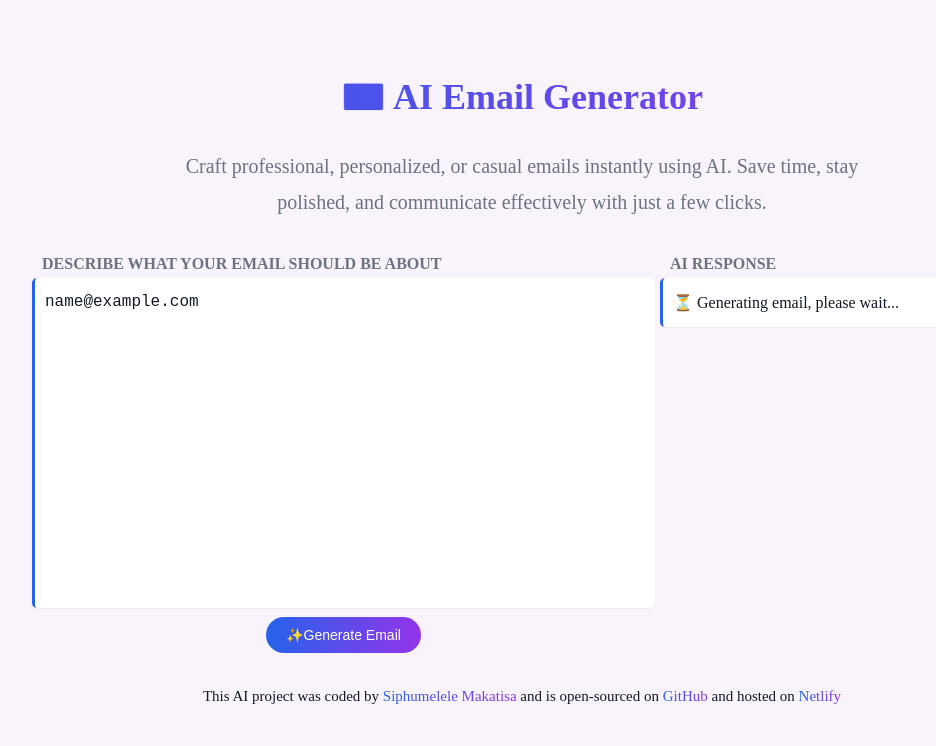
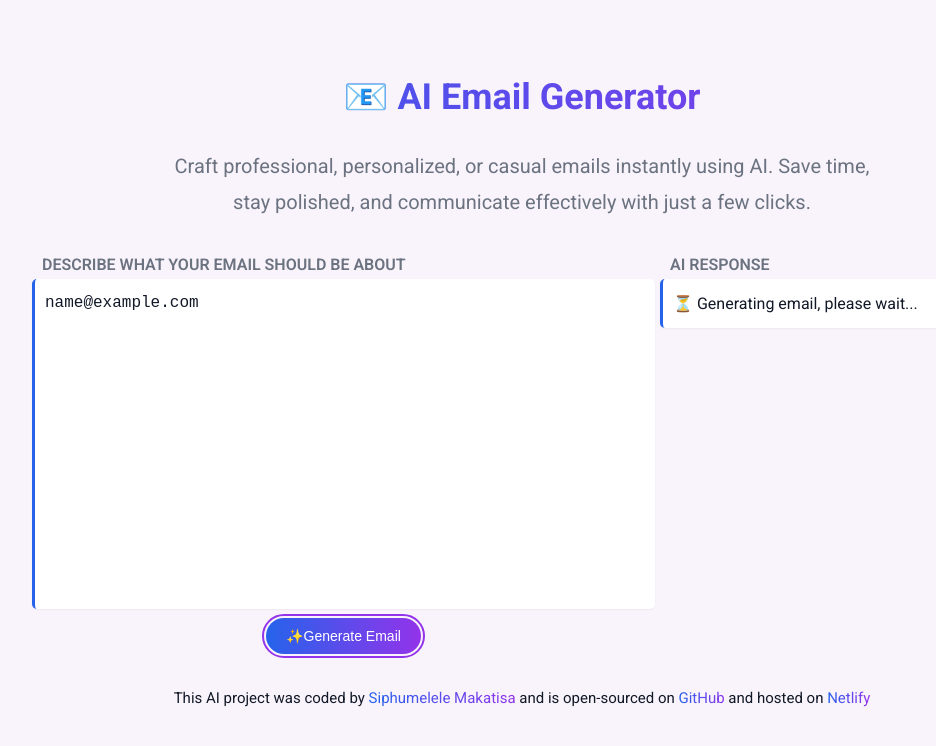
Before and after one commit to SIPHUMELELE22/AI-Email-Generator, a plain HTML site: page index.html in a window 1280 px wide. Both pictures are taken after typing "name@example.com" into the empty fields and a click on the input "✨Generate Email". Shown: the top 746 px of the page, without its empty margins (118-1054 px from the left). Drawn offline with nearby package versions, Linux system fonts and the light colour scheme; no server answers.

Commit message:
Update style.css
Updated the font

```diff
--- a/style.css
+++ b/style.css
@@ -1,7 +1,10 @@
+@import url("https://fonts.googleapis.com/css2?family=Roboto:ital,wght@0,100..900;1,100..900&display=swap");
+
 body {
   background-color: #f9f4fb;
   margin: 0 100px;
   color: #111827;
+  font-family: "Roboto", sans-serif;
 }
 header {
   margin-bottom: 30px;
@@ -15,6 +18,10 @@ h1 {
   background: linear-gradient(to right, #2563eb, #9333ea);
   background-clip: text;
   -webkit-text-fill-color: transparent;
+}
+.emoji {
+  -webkit-text-fill-color: #2563eb;
+  background: none;
 }
 .subtext {
   text-align: center;
@@ -59,6 +66,7 @@ textarea {
 }
 textarea::placeholder {
   color: #64748b;
+  font-size: 15px;
 }
 .result {
   width: 600px;
@@ -90,11 +98,15 @@ textarea:focus {
   cursor: pointer;
   display: block;
   margin: 5px auto;
-  transition: all 0.2s ease-in-out;
 }
 .generateBtn:hover {
   background: #1d4ed8;
-  transform: scale(1.05);
+  transform: scale(1.1);
+  transition: all 200ms ease-in-out;
+}
+.generateBtn:focus {
+  outline: 2px solid #9333ea;
+  outline-offset: 2px;
 }
 footer {
   text-align: center;
```
